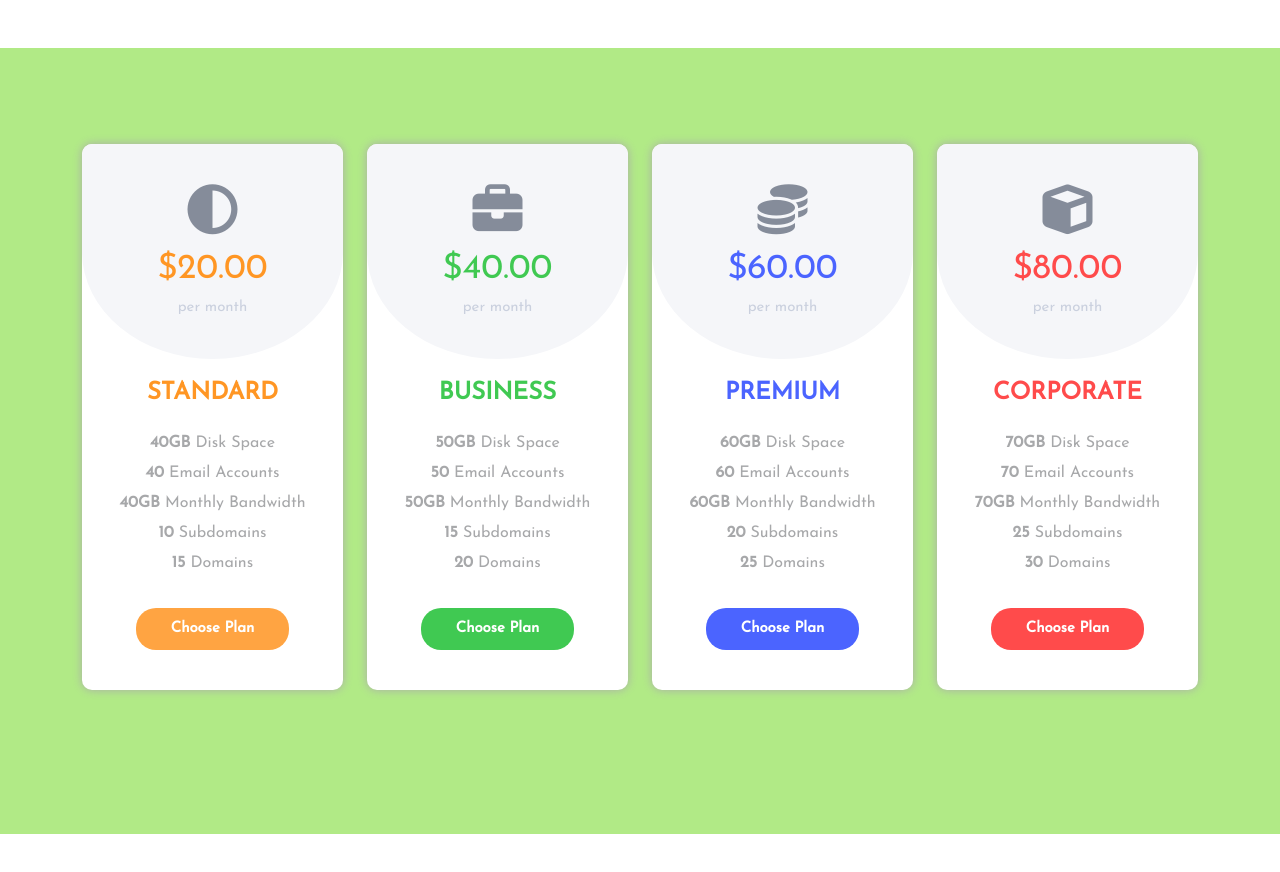
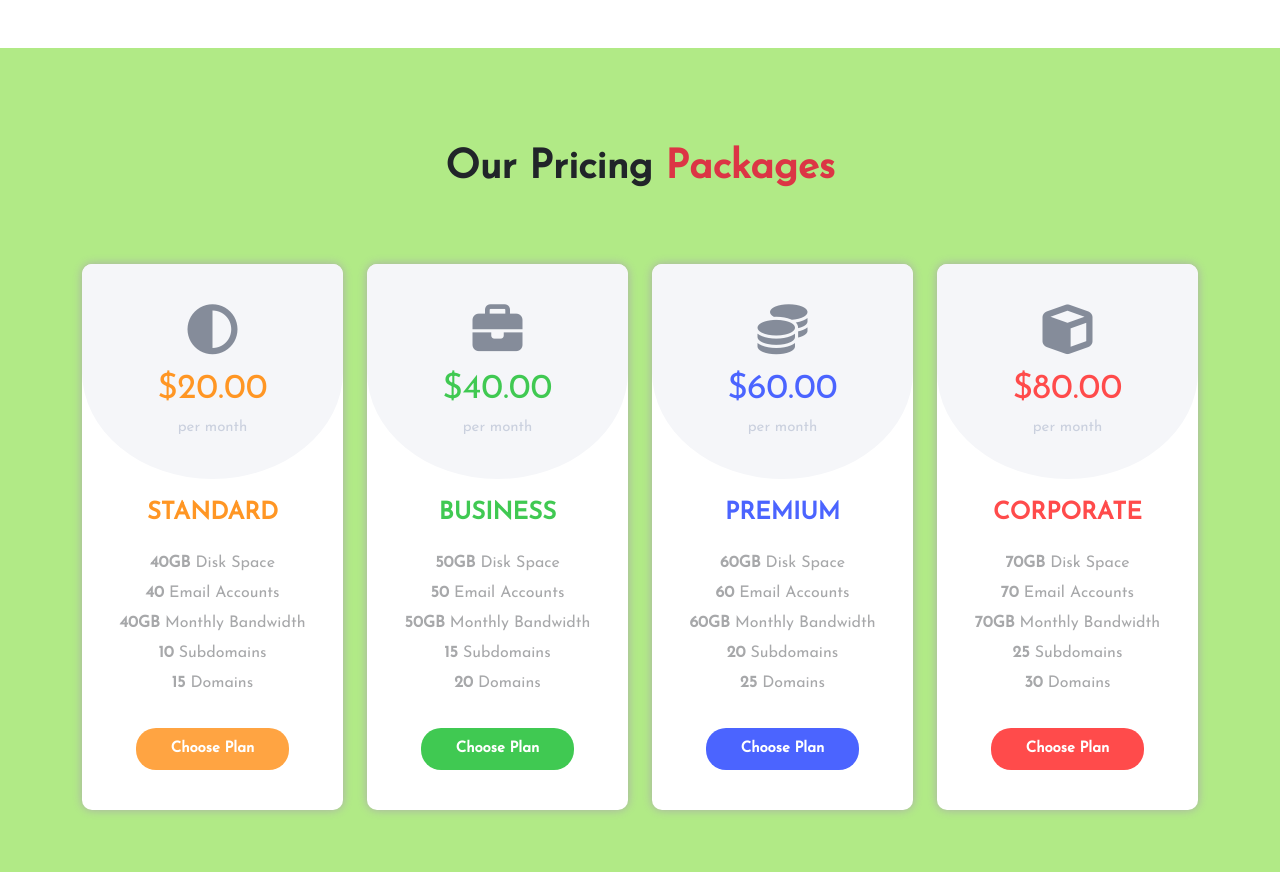
Before and after one commit to laksor/pricing-table-responsive, a plain HTML site: page index.html in a window 1280 px wide. Before the commit the page ends 834 px from the top, so only its background shows below. Drawn offline with nearby package versions, Linux system fonts and the light colour scheme.

Commit message:
section header added

```diff
--- a/index.html
+++ b/index.html
@@ -15,6 +15,13 @@
         <!-- Pricing section Start -->
         <section class="pricing-table mt-5 py-5 ">
             <div class="container py-5">
+                <div class="row justify-content-center">
+                    <div class="col-lg-8 mb-5">
+                        <div class="section-heading text-center mb-4">
+                            <h1 class="fw-bold text-after">Our Pricing <span class="text-danger"> Packages</span></h1>
+                        </div>
+                    </div>
+                </div>
                 <div class="row">
                     <div class="col-lg-3 col-md-6 col-12">
                         <div class="pricingtable mb-5">
```
